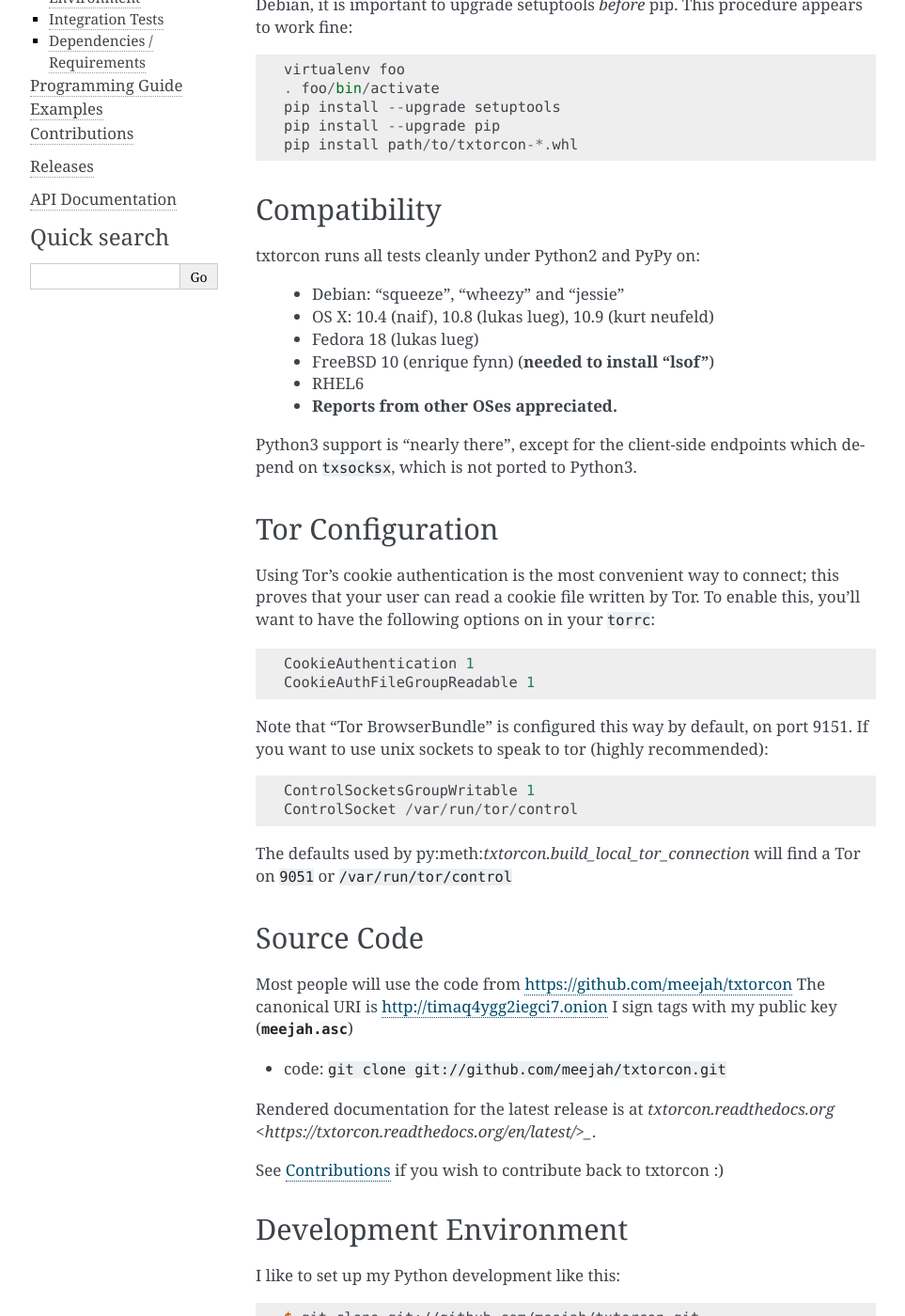
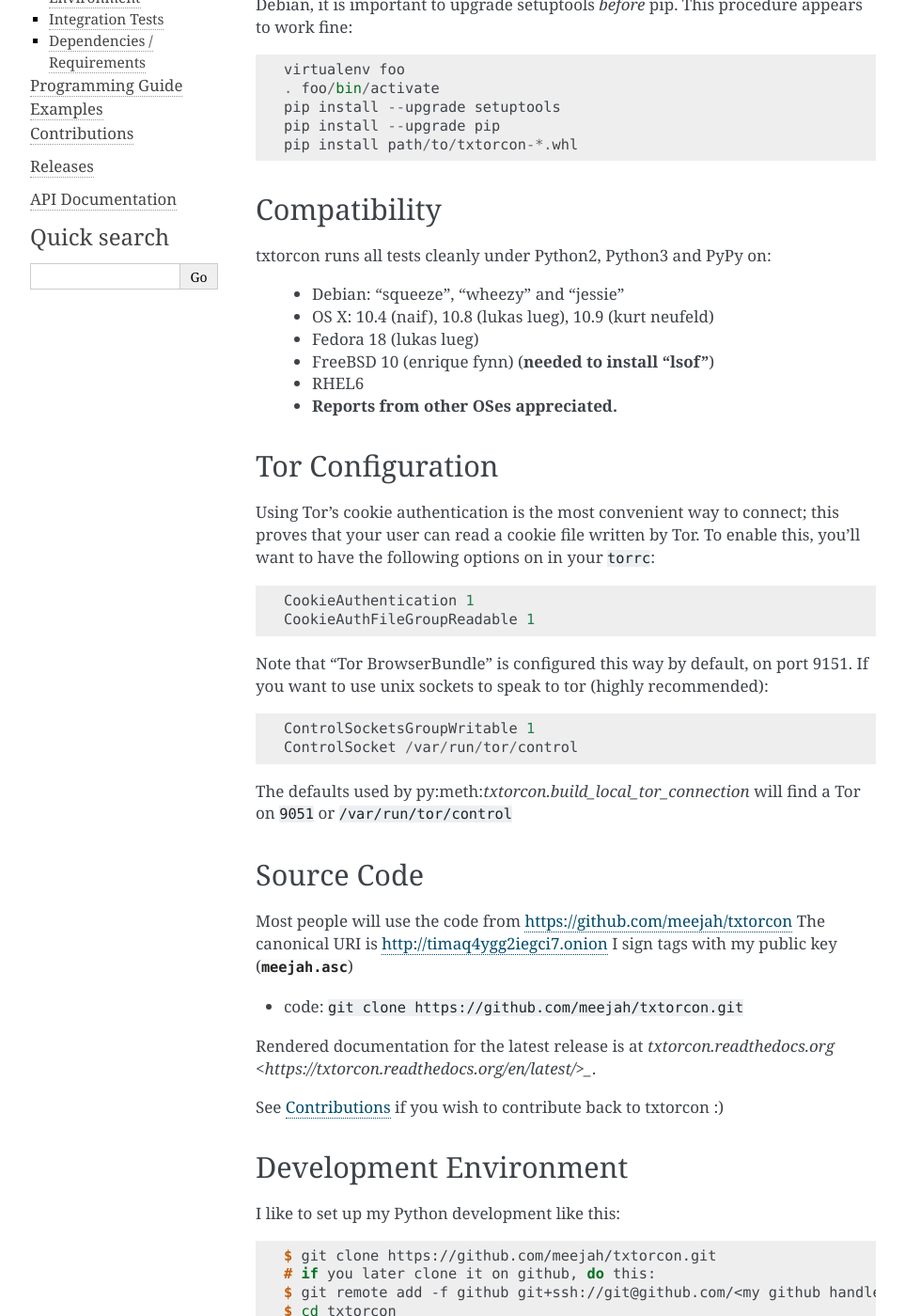
Before and after one commit to meejah/txtorcon, a Sphinx documentation site: the page built from docs/installing.rst, in a window 1280 px wide and 1400 px high, scrolled down 599 px. Shown: the whole window at 94% size, without its empty margins (148-1111 px from the left). Built offline with Sphinx 7.4.7, drawn with Linux system fonts in a browser that asks for light colours; pages that are not in the unit, such as notebooks, are missing from menus; the version number could not be read and is left out; some of the changed text lies outside the part shown.

Commit message:
more docs, nuke git:// urls (yikes)

```diff
--- a/docs/installing.rst
+++ b/docs/installing.rst
@@ -51,10 +51,6 @@
   -  FreeBSD 10 (enrique fynn) (**needed to install "lsof"**)
   -  RHEL6
   -  **Reports from other OSes appreciated.**
-
-Python3 support is "nearly there", except for the client-side
-endpoints which depend on ``txsocksx``, which is not ported to
-Python3.
 
 
 Tor Configuration
@@ -102,9 +98,9 @@
 
 .. code-block:: shell-session
 
-    $ git clone git://github.com/meejah/txtorcon.git
+    $ git clone https://github.com/meejah/txtorcon.git
     # if you later clone it on github, do this:
-    $ git remote add -f github git://github.com/<my github handle>/txtorcon.git
+    $ git remote add -f github git+ssh://git@github.com/<my github handle>/txtorcon.git
     $ cd txtorcon
     $ virtualenv venv
     $ source venv/bin/activate
@@ -115,7 +111,7 @@
 
 You can now edit code in the repository as normal. To submit a patch,
 the easiest way is to "clone" the txtxtcon project, and add a remote
-called "github" (``git remote add -f github git://github.com/<my
+called "github" (``git remote add -f github git+ssh://git@github.com/<my
 github handle>/txtorcon.git``). The ``-f`` is so you don't have to
 ``git fetch`` right after.
 
```
Also changed, not shown: other parts of docs/installing.rst (+2 -2 lines), docs/releases.rst (+7 -3 lines).
